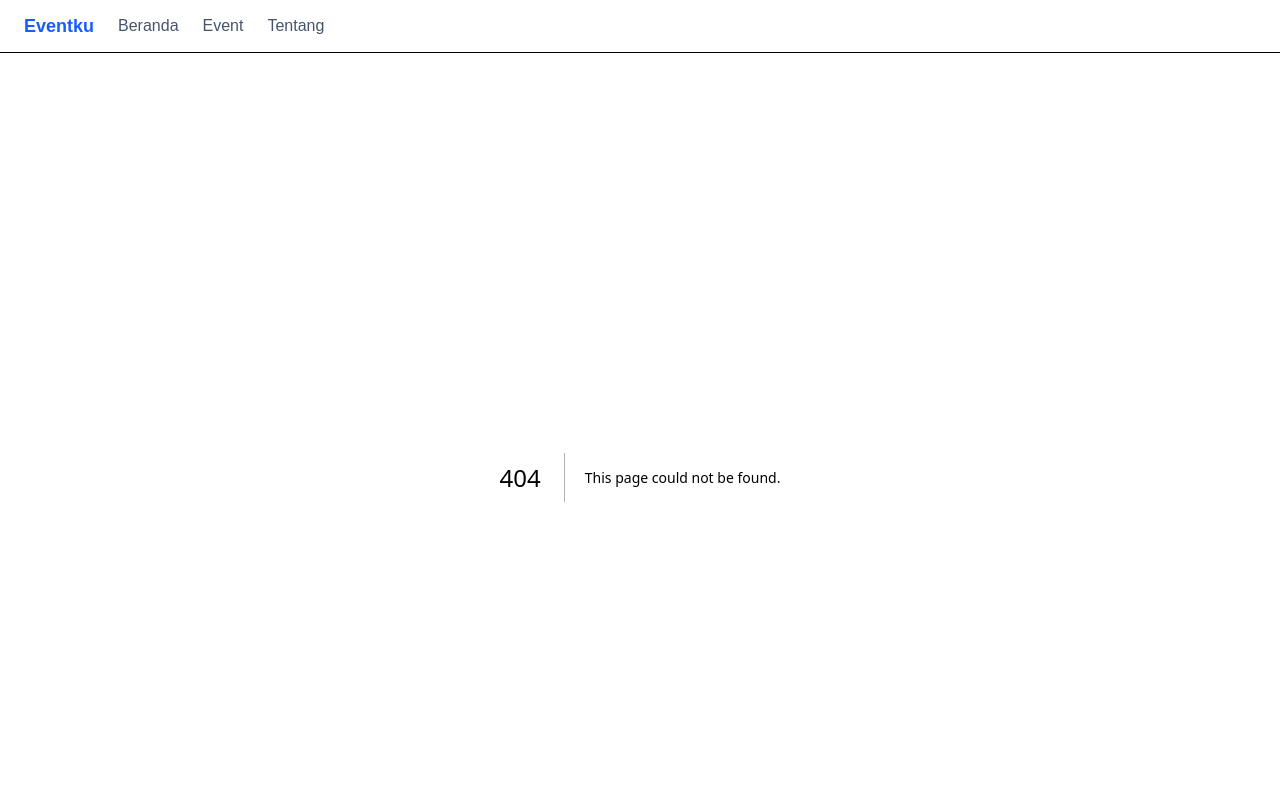
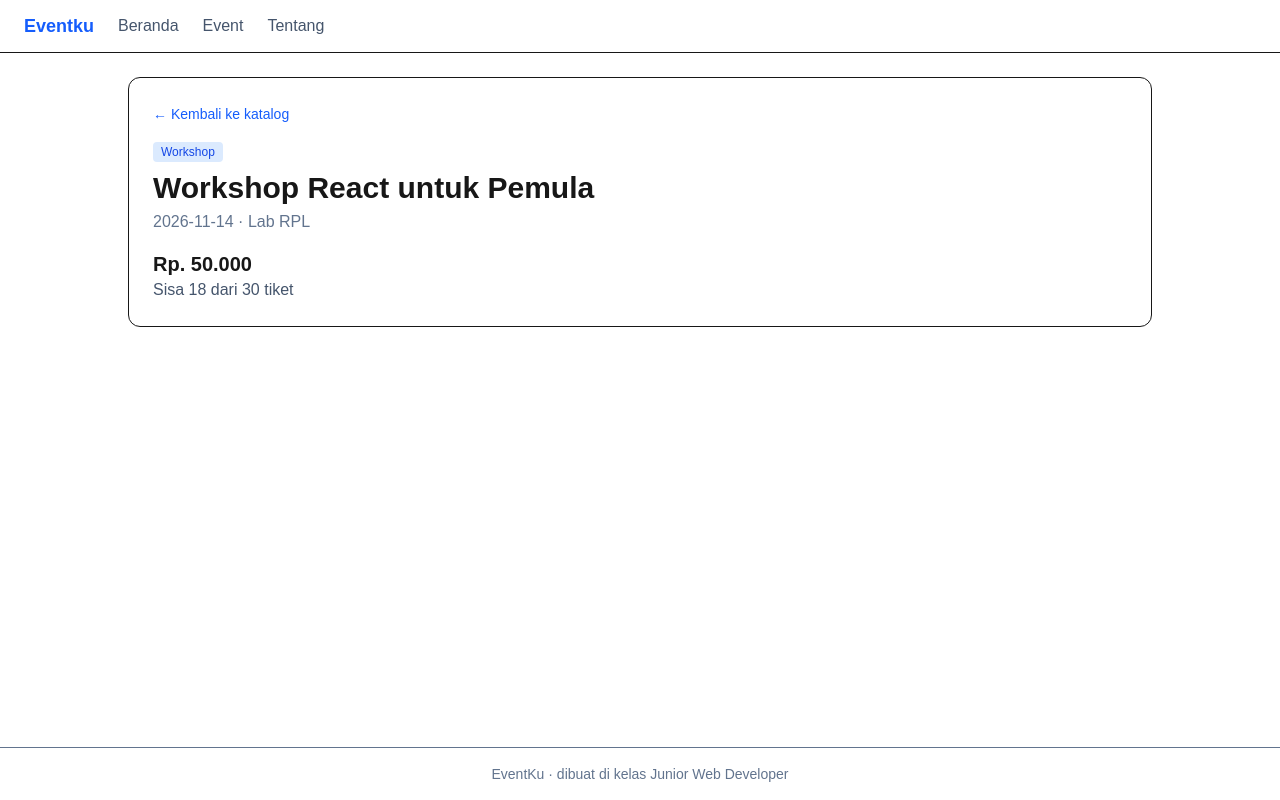
Before and after one commit to elpyraramadhani-web/Latihan1_next.js, a Next.js app: page /event/1 in a window 1280 px wide. Before the commit this address had no page. Shown: the top 800 px of the page. Built offline with nearby package versions, Linux system fonts and the light colour scheme.

Commit message:
Menambahkan not founddan tautan kembali ke katalog

```diff
--- /dev/null
+++ b/app/event/[id]/not-found.tsx
@@ -0,0 +1,11 @@
+import Link from "next/link";
+
+export default function EventTidakAda() {
+    return (
+        <div className="py-16 text-center">
+            <h1 className= "text-2xl font-bold">Event tidak ditemukan</h1>
+            <p className="mt-2 text-slate-600">Mungkin event ini sudah dihapus atau alamatnya salah</p>
+            <Link href="/events" className="mt-4 inline-block text-blue-600 hover:underline">Kembali ke katalog</Link>
+        </div>
+    );
+}
--- /dev/null
+++ b/app/event/[id]/page.tsx
@@ -0,0 +1,27 @@
+import { notFound } from "next/navigation";
+import { events, rupiah } from "@/data/events";
+import Link from "next/link";
+
+export default async function Detail({ params }: PageProps<"/event/[id]">) {
+  const { id } = await params;
+  const event = events.find((e) => e.id === Number(id));
+  if (!event) notFound();
+
+  const sisa = event.kuota - event.terisi;
+  return (
+    <article className="rounded-xl border bg-white p-6">
+    <Link href="/event" className="text-sm text-blue-600 hover:underline">
+    ← Kembali ke katalog
+  </Link>
+      <span className="mt-4 block w-fit rounded bg-blue-100 px-2 py-0.5 text-xs text-blue-700">
+      {event.kategori}
+      </span>
+      <h1 className="mt-2 text-3xl font-bold">{event.judul}</h1>
+      <p className="mt-1 text-slate-500">
+        {event.tanggal} · {event.lokasi}
+      </p>
+      <p className="mt-4 text-xl font-semibold">{rupiah(event.harga)}</p>
+      <p className="text-slate-600">Sisa {sisa} dari {event.kuota} tiket</p>
+    </article>
+  );
+}
--- /dev/null
+++ b/app/not-found.tsx
@@ -0,0 +1,11 @@
+import Link from "next/link";
+
+export default function NotFound() {
+    return (
+        <div className="py-16 text-center">
+            <h1 className= "text-5xl font-bold">404</h1>
+            <p className="mt-2 text-slate-600">Halaman yang kamu cari tidak ada</p>
+            <Link href="/" className="mt-4 inline-block text-blue-600 hover:underline">Kembali ke beranda</Link>
+        </div>
+    );
+}
--- a/components/KartuEvent.tsx
+++ b/components/KartuEvent.tsx
@@ -1,7 +1,7 @@
 import Link from "next/link";
 import {rupiah, type Event } from "@/data/events";
 
-export default function kartuEvent({event}: {event:Event}) {
+export default function KartuEvent({event}: {event: Event})  {
     const sisa = event.kuota - event.terisi;
     return (
         <div className="rounded-xl border bg-white p-4 shadow-sm">
```
